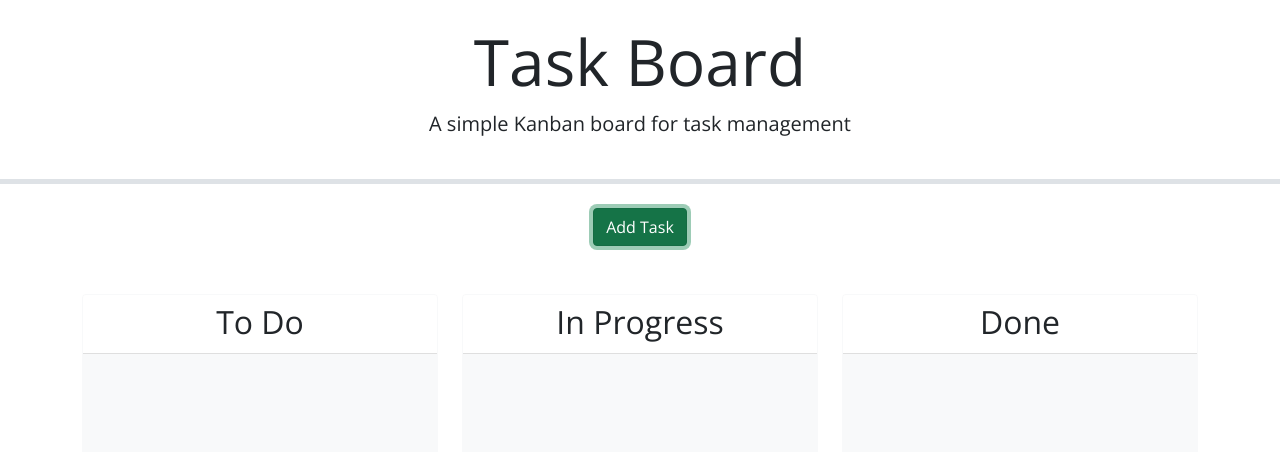
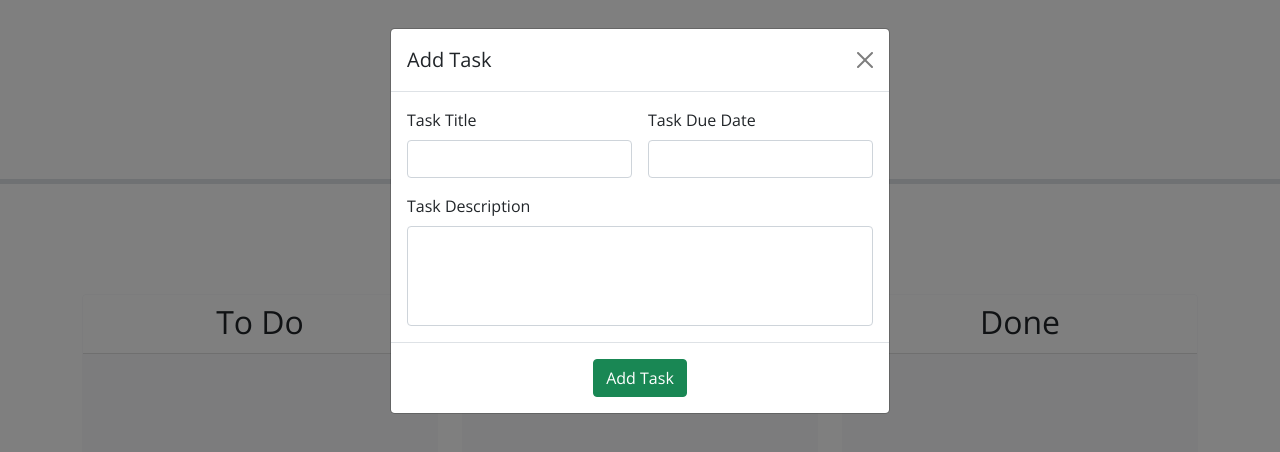
Before and after one commit to TalanvorD/Task-Board-Challenge-5, a plain HTML site: page index.html in a window 1280 px wide. Both pictures are taken after a click on the button "Add Task". Drawn offline with nearby package versions, Linux system fonts and the light colour scheme.

Commit message:
Modal with form working, input being accepted and put into localStorage.

```diff
--- a/assets/js/script.js
+++ b/assets/js/script.js
@@ -1,3 +1,9 @@
+const taskForm = $('#task-form'); // Variables for DOM traversal
+const taskTitleInput = $('#task-title');
+const taskDueDateInput = $('#task-due-date');
+const taskDescriptionInput = $('#task-description');
+let taskEntries = []; // Initializes the working array
+
 // Retrieve tasks and nextId from localStorage
 let taskList = JSON.parse(localStorage.getItem("tasks"));
 let nextId = JSON.parse(localStorage.getItem("nextId"));
@@ -19,8 +25,23 @@ function renderTaskList() {
 
 // Todo: create a function to handle adding a new task
 function handleAddTask(event){
+    event.preventDefault(); // Stops the page from refreshing on submit
+    if (!taskTitleInput.val() || !taskDueDateInput.val() || !taskDescriptionInput.val()){ // Checks for empty fields on form submit
+        alert("Please fill in all fields before continuing.");
+      return;
+    } else {
+      const taskEntry = { // Creates the object from the form input
+        taskTitle: taskTitleInput.val(),
+        taskDueDate: taskDueDateInput.val(),
+        taskDescription: taskDescriptionInput.val(),
+      };
+      console.log(taskEntry);
+      console.log(taskEntries);
 
-}
+      taskEntries.push(taskEntry); // Pushes the blog entry to the task entries array
+      localStorage.setItem('tasks', JSON.stringify(taskEntries)); // Stringifies the array of objects to local storage
+    };
+};
 
 // Todo: create a function to handle deleting a task
 function handleDeleteTask(event){
@@ -35,4 +56,13 @@ function handleDrop(event, ui) {
 // Todo: when the page loads, render the task list, add event listeners, make lanes droppable, and make the due date field a date picker
 $(document).ready(function () {
 
+    taskForm.on('submit', handleAddTask); // Listens for a submit even from the taskForm then calls handleAddTask to parse the input
+
+    $( function() { // Datepicker jQuery widget
+        $( "#task-due-date" ).datepicker({
+          changeMonth: true,
+          changeYear: true
+        });
+      } );
+
 });
--- a/index.html
+++ b/index.html
@@ -22,9 +22,42 @@
   </header>
   <div class="container">
     <div class="text-center mb-5">
-      <button class="btn btn-success" data-bs-toggle="modal" data-bs-target="#formModal">Add Task</button>
+      <button type="button" class="btn btn-success" data-bs-toggle="modal" data-bs-target="#formModal">Add Task</button>
     </div>
-    <!-- Todo: Create a modal with a form to add tasks -->
+
+    <!-- Modal taken from bootstrap documentation and modified for purpose -->
+    <div class="modal fade" id="formModal" tabindex="-1" aria-labelledby="formModalLabel" aria-hidden="true">
+      <div class="modal-dialog">
+        <div class="modal-content">
+          <div class="modal-header">
+            <h1 class="modal-title fs-5" id="formModalLabel">Add Task</h1>
+            <button type="button" class="btn-close" data-bs-dismiss="modal" aria-label="Close"></button>
+          </div>
+          <div class="modal-body">
+          <!-- Form taken from bootstrap documentation and modified for purpose -->
+          <form class="row g-3" id="task-form">
+            <div class="col-md-6">
+              <label for="task-title" class="form-label" name="Task Title">Task Title</label>
+              <input type="text" class="form-control" id="task-title" autocomplete="off">
+            </div>
+            <div class="col-md-6">
+              <label for="task-due-date" class="form-label" name="Task Due Date">Task Due Date</label>
+              <input type="text" class="form-control" id="task-due-date" autocomplete="off">
+            </div>
+            <div class="col-12">
+              <label for="task-description" class="form-label" name="Task Description">Task Description</label>
+              <input type="textarea" class="form-control" id="task-description" style="height: 100px" autocomplete="off"> <!-- Need to change this to match the example -->
+            </div>
+
+          </div>
+          <div class="modal-footer col-12 justify-content-center">
+            <button type="submit" class="btn btn-success">Add Task</button>
+          </div>
+        </form>
+        </div>
+      </div>
+    </div>
+
     <div class="row swim-lanes text-center justify-content-between">
       <div class="col-12 col-lg-4 d-flex">
         <div id="to-do" class="card border-light mb-3 lane flex-grow-1">
```
Lines whose indentation alone changed are shown as unchanged.
